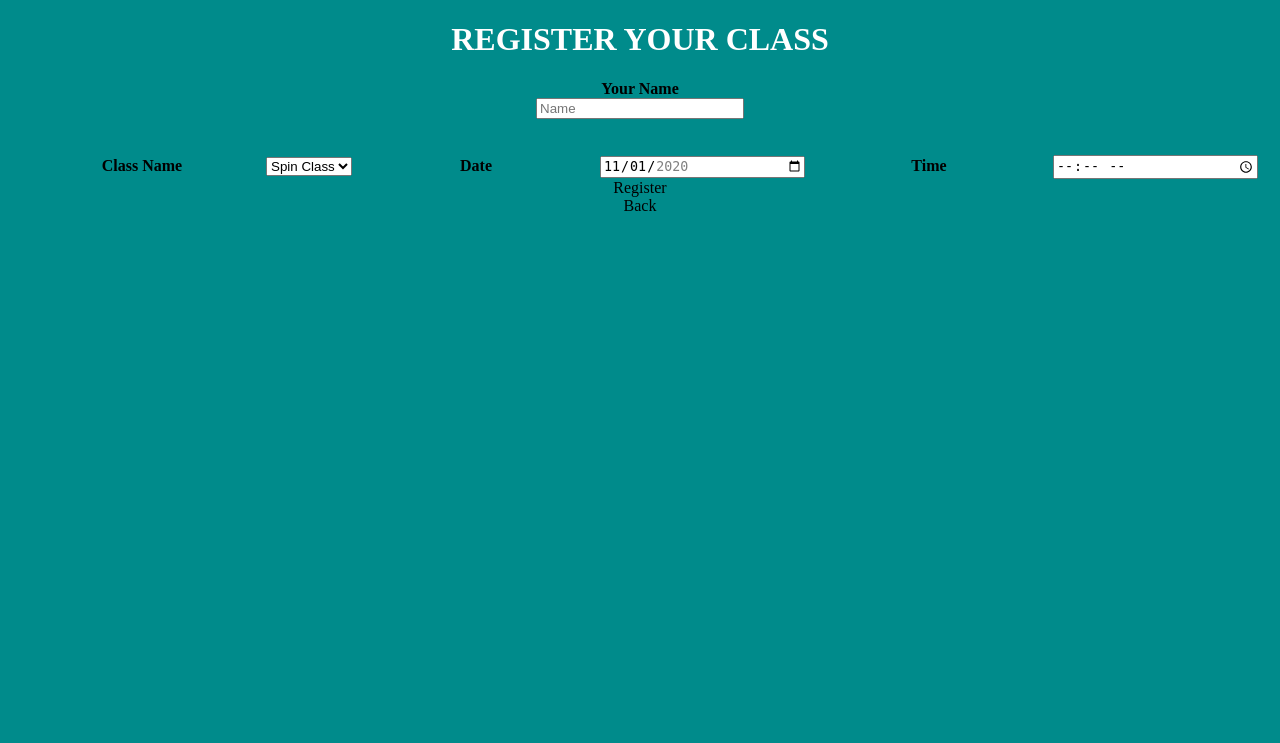
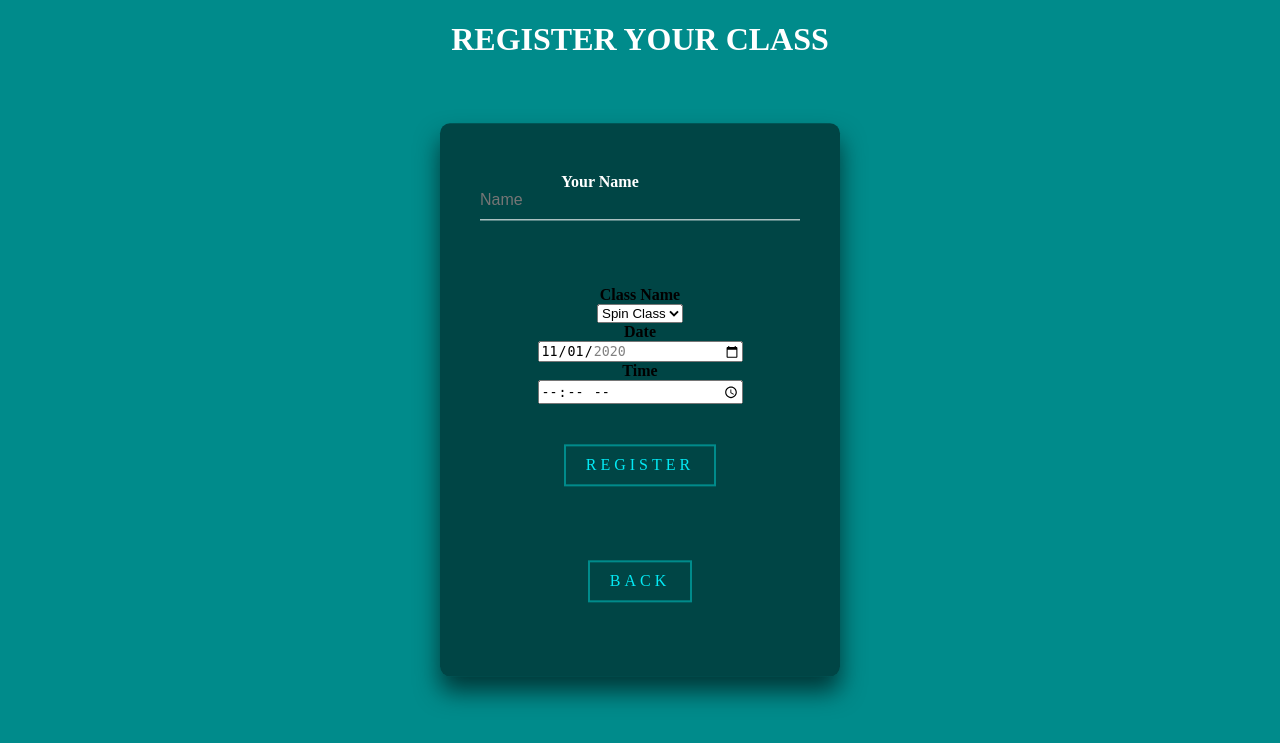
Before and after one commit to karimabuhassan/MSCI342_Project, a PHP site: page /register_class_page.php in a window 1280 px wide. Shown: the top 743 px of the page. Run offline with PHP 8.4, Linux system fonts and the light colour scheme; a stand-in replaces the project's code that opens the database connection.

Commit message:
Updated main.css
Updated main.css style sheet  for buttons, fields, user forms

```diff
--- a/main.css
+++ b/main.css
@@ -71,3 +71,202 @@ iframe {
 	width: 1400px;
   	display: inline-block;
 }
+
+.middle{
+  position: absolute;
+  top: 50%;
+  left: 50%;
+  transform: translate(-50%,-50%);
+}
+.btn{
+  position: relative;
+  display: block;
+  color: white;
+  font-size: 14px;
+  font-family: "montserrat";
+  text-decoration: none;
+  margin: 30px 0;
+  border: 2px solid #008B8B;
+  padding: 14px 60px;
+  text-transform: uppercase;
+  overflow: hidden;
+  transition: 1s all ease;
+}
+.btn::before{
+  background: #008B8B;
+  content: "";
+  position: absolute;
+  top: 50%;
+  left: 50%;
+  transform: translate(-50%,-50%);
+  z-index: -1;
+  transition: all 0.6s ease;
+}
+
+.btn1::before{
+  width: 0%;
+  height: 100%;
+}
+
+.btn1:hover::before{
+  width: 100%;
+}
+
+
+.login-box {
+  position: absolute;
+  top: 50%;
+  left: 50%;
+  width: 400px;
+  padding: 40px;
+  transform: translate(-50%, -50%);
+  background: rgba(0,0,0,.5);
+  box-sizing: border-box;
+  box-shadow: 0 15px 25px rgba(0,0,0,.6);
+  border-radius: 10px;
+}
+
+.login-box h2 {
+  margin: 0 0 30px;
+  padding: 0;
+  color: #fff;
+  text-align: center;
+}
+
+.login-box .user-box {
+  position: relative;
+}
+
+.login-box .user-box input {
+  width: 100%;
+  padding: 10px 0;
+  font-size: 16px;
+  color: #fff;
+  margin-bottom: 30px;
+  border: none;
+  border-bottom: 1px solid #fff;
+  outline: none;
+  background: transparent;
+}
+.login-box .user-box label {
+  position: absolute;
+  top:0;
+  left: 0;
+  padding: 10px 0;
+  font-size: 16px;
+  color: #fff;
+  pointer-events: none;
+  transition: .5s;
+}
+
+.login-box .user-box input:focus ~ label,
+.login-box .user-box input:valid ~ label {
+  top: -20px;
+  left: 0;
+  color: #03e9f4;
+  font-size: 12px;
+}
+
+.login-box form a {
+  position: relative;
+  display: inline-block;
+  padding: 10px 20px;
+  color: #03e9f4;
+  font-size: 16px;
+  text-decoration: none;
+  text-transform: uppercase;
+  overflow: hidden;
+  transition: .5s;
+  margin-top: 40px;
+  letter-spacing: 4px
+}
+
+.login-box a:hover {
+  background: #03e9f4;
+  color: #fff;
+  border-radius: 5px;
+  box-shadow: 0 0 5px #03e9f4,
+              0 0 25px #03e9f4,
+              0 0 50px #03e9f4,
+              0 0 100px #03e9f4;
+}
+
+.login-box a span {
+  position: absolute;
+  display: block;
+}
+
+.login-box a span:nth-child(1) {
+  top: 0;
+  left: -100%;
+  width: 100%;
+  height: 2px;
+  background: linear-gradient(90deg, transparent, #03e9f4);
+  animation: btn-anim1 1s linear infinite;
+}
+
+@keyframes btn-anim1 {
+  0% {
+    left: -100%;
+  }
+  50%,100% {
+    left: 100%;
+  }
+}
+
+.login-box a span:nth-child(2) {
+  top: -100%;
+  right: 0;
+  width: 2px;
+  height: 100%;
+  background: linear-gradient(180deg, transparent, #03e9f4);
+  animation: btn-anim2 1s linear infinite;
+  animation-delay: .25s
+}
+
+@keyframes btn-anim2 {
+  0% {
+    top: -100%;
+  }
+  50%,100% {
+    top: 100%;
+  }
+}
+
+.login-box a span:nth-child(3) {
+  bottom: 0;
+  right: -100%;
+  width: 100%;
+  height: 2px;
+  background: linear-gradient(270deg, transparent, #03e9f4);
+  animation: btn-anim3 1s linear infinite;
+  animation-delay: .5s
+}
+
+@keyframes btn-anim3 {
+  0% {
+    right: -100%;
+  }
+  50%,100% {
+    right: 100%;
+  }
+}
+
+.login-box a span:nth-child(4) {
+  bottom: -100%;
+  left: 0;
+  width: 2px;
+  height: 100%;
+  background: linear-gradient(360deg, transparent, #03e9f4);
+  animation: btn-anim4 1s linear infinite;
+  animation-delay: .75s
+}
+
+@keyframes btn-anim4 {
+  0% {
+    bottom: -100%;
+  }
+  50%,100% {
+    bottom: 100%;
+  }
+}
```
